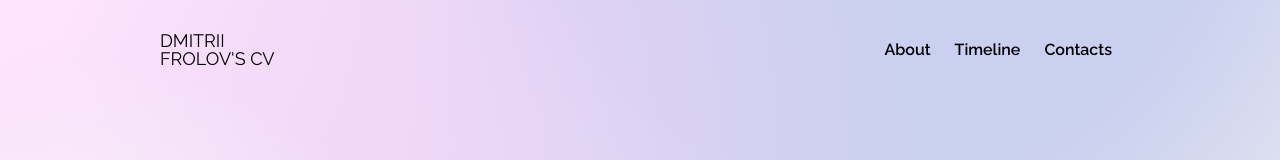
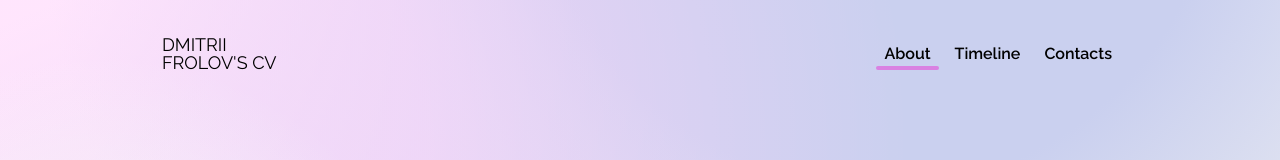
Before and after one commit to d42f/cv, a Next.js app: page / in a window 1280 px wide. Shown: the top 160 px of the page. Built offline with nearby package versions, Linux system fonts and the light colour scheme.

Commit message:
added navigation

```diff
--- a/src/components/Header.tsx
+++ b/src/components/Header.tsx
@@ -1,13 +1,20 @@
 import React from 'react';
+import classNames from 'classnames';
 
-import { Logo } from './Logo';
-import { Menu } from './Menu';
+import { Logo, LogoProps } from './Logo';
+import { Menu, MenuProps } from './Menu';
 
 import styles from './Header.module.scss';
 
-export const Header = (): JSX.Element => (
-  <header className={styles.wrapper}>
-    <Logo />
-    <Menu className={styles.menu} />
+interface HeaderProps {
+  className?: string;
+  logoHref: LogoProps['href'];
+  menuItems: MenuProps['items'];
+}
+
+export const Header = ({ className, logoHref, menuItems }: HeaderProps): JSX.Element => (
+  <header className={classNames(styles.wrapper, className)}>
+    <Logo href={logoHref} />
+    <Menu className={styles.menu} items={menuItems} />
   </header>
 );
--- a/src/components/Logo.module.scss
+++ b/src/components/Logo.module.scss
@@ -5,3 +5,8 @@
   font-weight: $font-weight-normal;
   line-height: 1;
 }
+
+.link {
+  display: block;
+  padding: 0.25rem 0.125rem;
+}
--- a/src/components/Logo.tsx
+++ b/src/components/Logo.tsx
@@ -1,11 +1,19 @@
 import React from 'react';
+import Link from 'next/link';
+import classNames from 'classnames';
 
 import styles from './Logo.module.scss';
 
-export const Logo = () => (
-  <h1 className={styles.label}>
-    DMITRII
-    <br />
-    FROLOV&apos;S CV
+export interface LogoProps extends Pick<Parameters<typeof Link>[0], 'href'> {
+  className?: string;
+}
+
+export const Logo = ({ className, ...rest }: LogoProps): JSX.Element => (
+  <h1 className={classNames(styles.label, className)}>
+    <Link className={styles.link} {...rest}>
+      DMITRII
+      <br />
+      FROLOV&apos;S CV
+    </Link>
   </h1>
 );
--- a/src/components/Menu.module.scss
+++ b/src/components/Menu.module.scss
@@ -21,8 +21,9 @@
 }
 
 .link {
-  $highlight-color: rgba(255, 238, 147, 0.6);
-  $animation-duration: 0.2s;
+  $highlight-color: rgba(232, 51, 213, 0.5);
+  $animation-duration: 0.25s;
+  $animation-function: 0.25s;
 
   display: block;
   padding: 0.25rem 0.5rem;
@@ -31,47 +32,28 @@
 
   &:before {
     content: '';
-    display: block;
-    width: 100%;
-    height: 0%;
-    position: absolute;
-    bottom: 0.25rem;
-    left: 0;
-    z-index: -1;
-    background-color: $highlight-color;
-    border-radius: 0.5rem 0.5rem 0 0;
-    transition: height $animation-duration ease-in;
-  }
-
-  &:after {
-    content: '';
-    display: block;
-    width: 0%;
+    display: none;
+    width: 0.25rem;
     height: 0.25rem;
     position: absolute;
     bottom: 0;
     left: 50%;
     z-index: -1;
     background-color: $highlight-color;
-    border-radius: 0 0 0.25rem 0.25rem;
-    transition:
-      width $animation-duration ease-in-out,
-      left $animation-duration ease-in-out;
+    border-radius: 0.25rem;
+    transform: translate3d(-50%, 0 0);
+    transition: width $animation-duration $animation-function, left $animation-duration $animation-function;
   }
 
   &:hover {
-    &:after {
-      width: 100%;
-      left: 0;
+    &:before {
+      display: block;
     }
   }
 
-  &:focus {
+  &.linkActive {
     &:before {
-      height: calc(100% - 0.25rem);
-    }
-
-    &:after {
+      display: block;
       width: 100%;
       left: 0;
     }
--- a/src/components/Menu.tsx
+++ b/src/components/Menu.tsx
@@ -3,23 +3,27 @@ import Link from 'next/link';
 import classNames from 'classnames';
 
 import styles from './Menu.module.scss';
+import { useRouter } from 'next/router';
 
-const ITEMS = [
-  { path: '/', label: 'About' },
-  { path: '/', label: 'Timeline' },
-  { path: '/', label: 'Contacts' },
-];
-
-interface MenuProps {
-  className?: string;
+interface MenuItem {
+  href: string;
+  label: string;
 }
 
-export const Menu = ({ className }: MenuProps) => (
+export interface MenuProps {
+  className?: string;
+  items: MenuItem[];
+}
+
+export const Menu = ({ className, items }: MenuProps): JSX.Element => {
+  const { asPath } = useRouter();
+
+  return (
     <nav className={classNames(styles.wrapper, className)}>
       <ul className={styles.list}>
-      {ITEMS.map(({ path, label }, index) => (
+        {items.map(({ href, label }, index) => (
           <li className={styles.item} key={index}>
-          <Link className={styles.link} href={path}>
+            <Link className={classNames(styles.link, { [styles.linkActive]: asPath === href })} href={href}>
               {label}
             </Link>
           </li>
@@ -27,3 +31,4 @@ export const Menu = ({ className }: MenuProps) => (
       </ul>
     </nav>
   );
+};
--- /dev/null
+++ b/src/pages/[[...slug]].tsx
@@ -0,0 +1,15 @@
+import { Header } from '@/components/Header';
+
+const MENU_ITEMS = [
+  { href: '/', label: 'About' },
+  { href: '/timeline', label: 'Timeline' },
+  { href: '/contacts', label: 'Contacts' },
+];
+
+export default function Index() {
+  return (
+    <>
+      <Header logoHref={MENU_ITEMS[0].href} menuItems={MENU_ITEMS} />
+    </>
+  );
+}
--- a/src/pages/index.tsx
+++ /dev/null
@@ -1,9 +0,0 @@
-import { Header } from '@/components/Header';
-
-export default function Home() {
-  return (
-    <>
-      <Header />
-    </>
-  );
-}
--- a/src/styles/globals.scss
+++ b/src/styles/globals.scss
@@ -1,7 +1,6 @@
 @import url('https://fonts.googleapis.com/css2?family=Raleway:300,400,600&display=swap');
 @import './variables.scss';
 @import './mixins.scss';
-
 
 * {
   box-sizing: border-box;
@@ -24,12 +23,11 @@ body {
   font-family: $font-family-sans-serif;
   font-size: $font-size-base;
   line-height: $line-height-base;
-  background-image:
-    radial-gradient(344px at 100px 50%, rgba(248, 248, 248, 0.6) 40%, transparent 100%),
+  background-image: radial-gradient(344px at 100px 50%, rgba(248, 248, 248, 0.6) 40%, transparent 100%),
     radial-gradient(811px at 100px 150px, rgba(255, 212, 251, 0.6) 40%, transparent 100%),
-    radial-gradient(845px at calc(100% - 400px) -150px, #CAD0EF 40%, transparent 100%),
-    radial-gradient(845px at 362px calc(100% - 10px), #CAD0EF 40%, transparent 100%),
-    radial-gradient(811px at calc(100% - 237px) calc(100% - 161px), rgba(255, 238, 147, 0.2) 40%, transparent 100%),;
+    radial-gradient(845px at calc(100% - 400px) -150px, #cad0ef 40%, transparent 100%),
+    radial-gradient(845px at 362px calc(100% - 10px), #cad0ef 40%, transparent 100%),
+    radial-gradient(811px at calc(100% - 237px) calc(100% - 161px), rgba(255, 238, 147, 0.2) 40%, transparent 100%);
   background-attachment: fixed;
   -webkit-font-smoothing: antialiased;
   -moz-osx-font-smoothing: grayscale;
```
Also changed, not shown: .eslintrc.json, 1 other file (tests, documents, lock files or other folders). Lines whose indentation alone changed are shown as unchanged.
